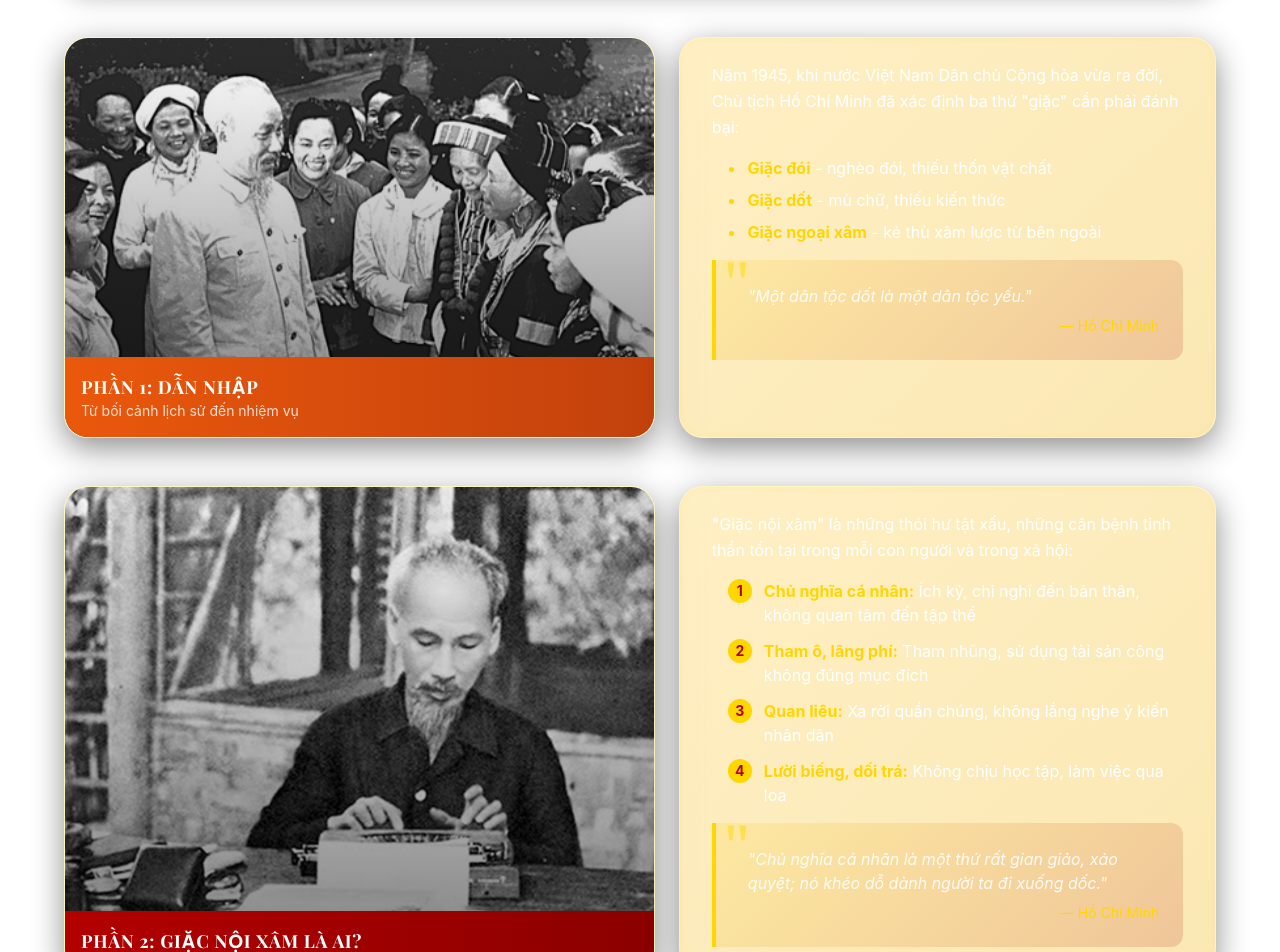
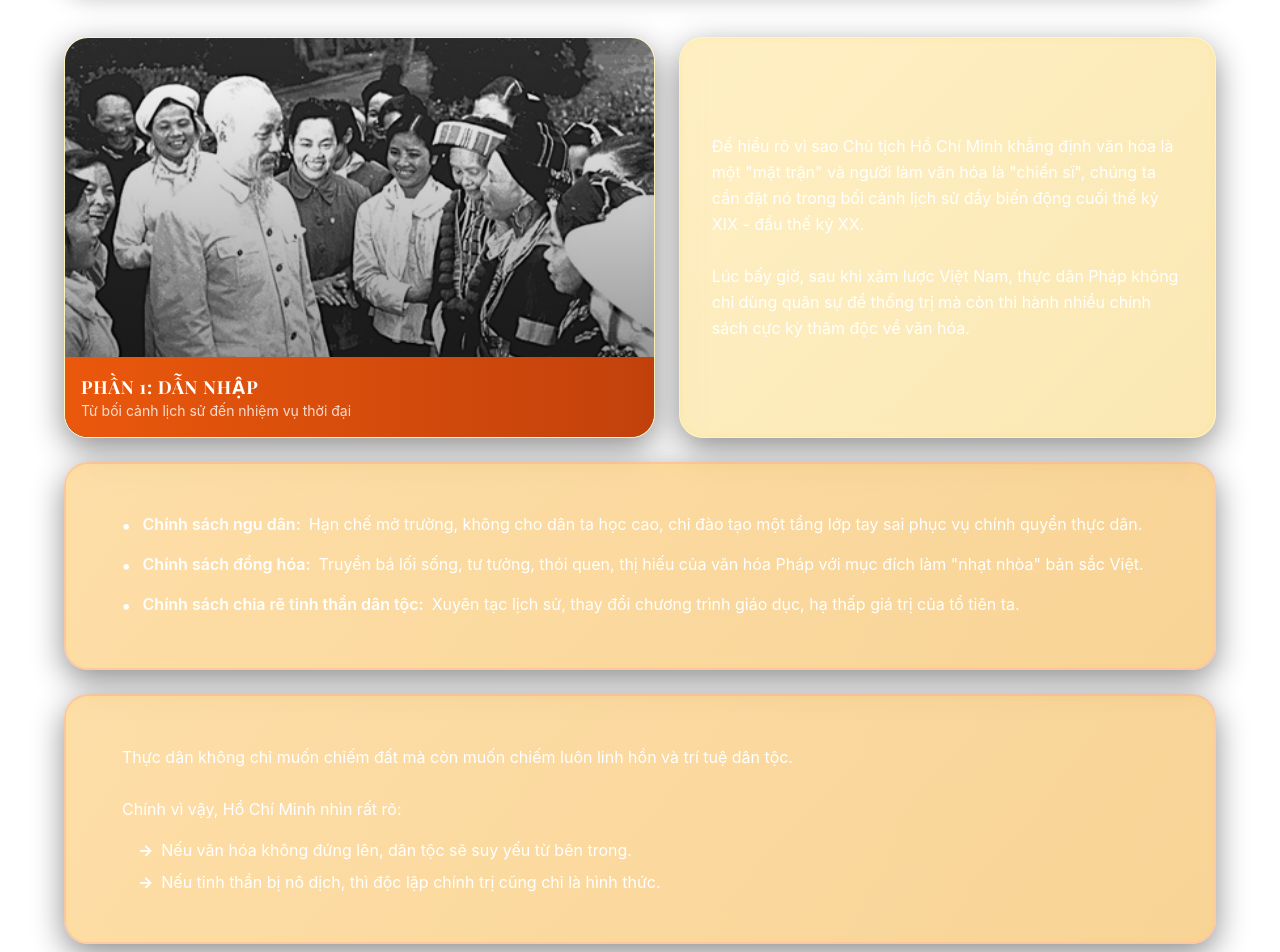
Before and after one commit to nhatphammyt-collab/kethuatthcm-202, a React (Vite) app: page /presentation in a window 1280 px wide. Shown: the part 800-1752 px from the top of the page. Built offline with nearby package versions, Linux system fonts and the light colour scheme.

Commit message:
Sửa Phần 1

```diff
--- a/src/components/presentation/ContentColumn.tsx
+++ b/src/components/presentation/ContentColumn.tsx
@@ -1,22 +1,27 @@
 import { useEffect, useRef } from "react"
-import { useNavigate } from "react-router-dom"
 
 const sections = [
   {
     id: "dan-nhap",
     title: "PHẦN 1: DẪN NHẬP",
-    subtitle: "Từ bối cảnh lịch sử đến nhiệm vụ",
+    subtitle: "Từ bối cảnh lịch sử đến nhiệm vụ thời đại",
     color: "from-orange-600 to-orange-700",
     image: "/images/34808-bac-ho.jpg",
     content: {
       intro:
-        'Năm 1945, khi nước Việt Nam Dân chủ Cộng hòa vừa ra đời, Chủ tịch Hồ Chí Minh đã xác định ba thứ "giặc" cần phải đánh bại:',
-      bullets: [
-        { bold: "Giặc đói", text: "nghèo đói, thiếu thốn vật chất" },
-        { bold: "Giặc dốt", text: "mù chữ, thiếu kiến thức" },
-        { bold: "Giặc ngoại xâm", text: "kẻ thù xâm lược từ bên ngoài" },
+        'Để hiểu rõ vì sao Chủ tịch Hồ Chí Minh khẳng định văn hóa là một "mặt trận" và người làm văn hóa là "chiến sĩ", chúng ta cần đặt nó trong bối cảnh lịch sử đầy biến động cuối thế kỷ XIX - đầu thế kỷ XX.\n\nLúc bấy giờ, sau khi xâm lược Việt Nam, thực dân Pháp không chỉ dùng quân sự để thống trị mà còn thi hành nhiều chính sách cực kỳ thâm độc về văn hóa.',
+      policies: [
+        { bold: "Chính sách ngu dân:", text: "Hạn chế mở trường, không cho dân ta học cao, chỉ đào tạo một tầng lớp tay sai phục vụ chính quyền thực dân." },
+        { bold: "Chính sách đồng hóa:", text: 'Truyền bá lối sống, tư tưởng, thói quen, thị hiếu của văn hóa Pháp với mục đích làm "nhạt nhòa" bản sắc Việt.' },
+        { bold: "Chính sách chia rẽ tinh thần dân tộc:", text: "Xuyên tạc lịch sử, thay đổi chương trình giáo dục, hạ thấp giá trị của tổ tiên ta." },
       ],
-      quote: { text: "Một dân tộc dốt là một dân tộc yếu.", author: "Hồ Chí Minh" },
+      conclusion: {
+        text: "Thực dân không chỉ muốn chiếm đất mà còn muốn chiếm luôn linh hồn và trí tuệ dân tộc.\n\nChính vì vậy, Hồ Chí Minh nhìn rất rõ:",
+        points: [
+          "Nếu văn hóa không đứng lên, dân tộc sẽ suy yếu từ bên trong.",
+          "Nếu tinh thần bị nô dịch, thì độc lập chính trị cũng chỉ là hình thức.",
+        ],
+      },
     },
   },
   {
@@ -27,7 +32,7 @@ const sections = [
     content: {
       intro:
         '"Giặc nội xâm" là những thói hư tật xấu, những căn bệnh tinh thần tồn tại trong mỗi con người và trong xã hội:',
-      numbered: [
+      bullets: [
         { bold: "Chủ nghĩa cá nhân:", text: "Ích kỷ, chỉ nghĩ đến bản thân, không quan tâm đến tập thể" },
         { bold: "Tham ô, lãng phí:", text: "Tham nhũng, sử dụng tài sản công không đúng mục đích" },
         { bold: "Quan liêu:", text: "Xa rời quần chúng, không lắng nghe ý kiến nhân dân" },
@@ -109,7 +114,6 @@ const tocItems = [
 
 export function ContentColumn() {
   const columnRef = useRef<HTMLDivElement>(null)
-  const navigate = useNavigate()
 
   useEffect(() => {
     const observer = new IntersectionObserver(
@@ -175,6 +179,74 @@ export function ContentColumn() {
           className="content-item opacity-0 translate-y-4 transition-all duration-500 section-block"
           style={{ transitionDelay: `${(index + 2) * 100}ms` }}
         >
+          {/* Special layout for Part 1 */}
+          {section.id === "dan-nhap" ? (
+            <>
+              <div className="section-grid">
+                {/* Image Card */}
+                <div className="glass-card p-0 overflow-hidden">
+                  <div className="relative h-full min-h-[300px] rounded-2xl overflow-hidden">
+                    <img
+                      src={section.image || "/placeholder.svg"}
+                      alt={section.title}
+                      className="w-full h-full object-cover"
+                    />
+                    <div className="absolute inset-0 bg-gradient-to-t from-black/50 to-transparent" />
+                    <div className={`absolute bottom-0 left-0 right-0 p-4 bg-gradient-to-r ${section.color}`}>
+                      <h3 className="heading-title text-lg font-bold text-white">{section.title}</h3>
+                      {section.subtitle && <p className="text-sm text-white/80">{section.subtitle}</p>}
+                    </div>
+                  </div>
+                </div>
+
+                {/* Content Card */}
+                <div className="glass-card">
+                  <div className="space-y-4 text-white flex flex-col justify-center h-full">
+                    {section.content.intro && (
+                      <p className="leading-relaxed whitespace-pre-line">{section.content.intro}</p>
+                    )}
+                  </div>
+                </div>
+              </div>
+
+              {/* Policies Text Box - Full Width */}
+              {section.content.policies && (
+                <div className={`mt-6 glass-card bg-gradient-to-r from-orange-500/20 to-orange-600/20 backdrop-blur-md border-2 border-orange-400/30`}>
+                  <div className="space-y-3 text-white p-6">
+                    {section.content.policies.map((item, i) => (
+                      <div key={i} className="flex items-start gap-3">
+                        <span className="text-white font-bold text-lg">•</span>
+                        <div>
+                          <strong className="text-white font-semibold">{item.bold}</strong>
+                          <span className="ml-2">{item.text}</span>
+                        </div>
+                      </div>
+                    ))}
+                  </div>
+                </div>
+              )}
+
+              {/* Conclusion Text Box - Full Width */}
+              {section.content.conclusion && (
+                <div className={`mt-6 glass-card bg-gradient-to-r from-orange-500/20 to-orange-600/20 backdrop-blur-md border-2 border-orange-400/30`}>
+                  <div className="space-y-4 text-white p-6">
+                    <p className="leading-relaxed whitespace-pre-line">{section.content.conclusion.text}</p>
+                    {section.content.conclusion.points && (
+                      <ul className="space-y-2 ml-4">
+                        {section.content.conclusion.points.map((point, i) => (
+                          <li key={i} className="flex items-start gap-2">
+                            <span className="text-white font-bold">→</span>
+                            <span>{point}</span>
+                          </li>
+                        ))}
+                      </ul>
+                    )}
+                  </div>
+                </div>
+              )}
+            </>
+          ) : (
+            /* Normal layout for other sections */
             <div className="section-grid">
               {/* Image Card */}
               <div className="glass-card p-0 overflow-hidden">
@@ -206,21 +278,6 @@ export function ContentColumn() {
                           <span className="text-[#FFD700] font-bold">•</span>
                           <span>
                             <strong className="text-[#FFD700]">{item.bold}</strong> - {item.text}
-                        </span>
-                      </li>
-                    ))}
-                  </ul>
-                )}
-
-                {section.content.numbered && (
-                  <ul className="space-y-3 ml-4">
-                    {section.content.numbered.map((item, i) => (
-                      <li key={i} className="flex items-start gap-3">
-                        <span className="w-6 h-6 rounded-full bg-[#FFD700] text-[#b30000] flex items-center justify-center text-sm font-bold shrink-0">
-                          {i + 1}
-                        </span>
-                        <span>
-                          <strong className="text-[#FFD700]">{item.bold}</strong> {item.text}
                           </span>
                         </li>
                       ))}
@@ -282,11 +339,12 @@ export function ContentColumn() {
                 </div>
               </div>
             </div>
+          )}
         </div>
       ))}
 
       {/* Section 5 (Kết Luận) - Full width */}
-      {sections.slice(4, 5).map((section, index) => (
+      {sections.slice(4, 5).map((section) => (
         <div
           key={section.id}
           className="content-item opacity-0 translate-y-4 transition-all duration-500 section-block"
--- a/src/components/presentation/FixedNavBar.tsx
+++ b/src/components/presentation/FixedNavBar.tsx
@@ -18,14 +18,14 @@ export function FixedNavBar() {
 
         {/* Center - Title */}
         <div className="flex items-center gap-2 text-white">
-          <BookOpen className="w-5 h-5 text-[#FFD700]" />
-          <span className="font-serif font-bold text-lg tracking-wide">THƯ VIỆN KỶ NIỆM</span>
+          <FileText className="w-5 h-5 text-[#FFD700]" />
+          <span className="font-arial font-bold text-lg tracking-wide">NỘI DUNG TRÌNH CHIẾU</span>
         </div>
 
         {/* Right - Content label */}
         <div className="flex items-center gap-2 px-4 py-2 bg-white/10 backdrop-blur-sm rounded-lg border border-white/20">
-          <FileText className="w-5 h-5 text-[#FFD700]" />
-          <span className="font-serif text-white font-medium">Nội Dung Trình Chiếu</span>
+          <BookOpen className="w-5 h-5 text-[#FFD700]" />
+          <span className="font-serif text-white font-medium">THƯ VIỆN KỶ NIỆM</span>
         </div>
       </div>
     </nav>
```
Lines whose indentation alone changed are shown as unchanged.
